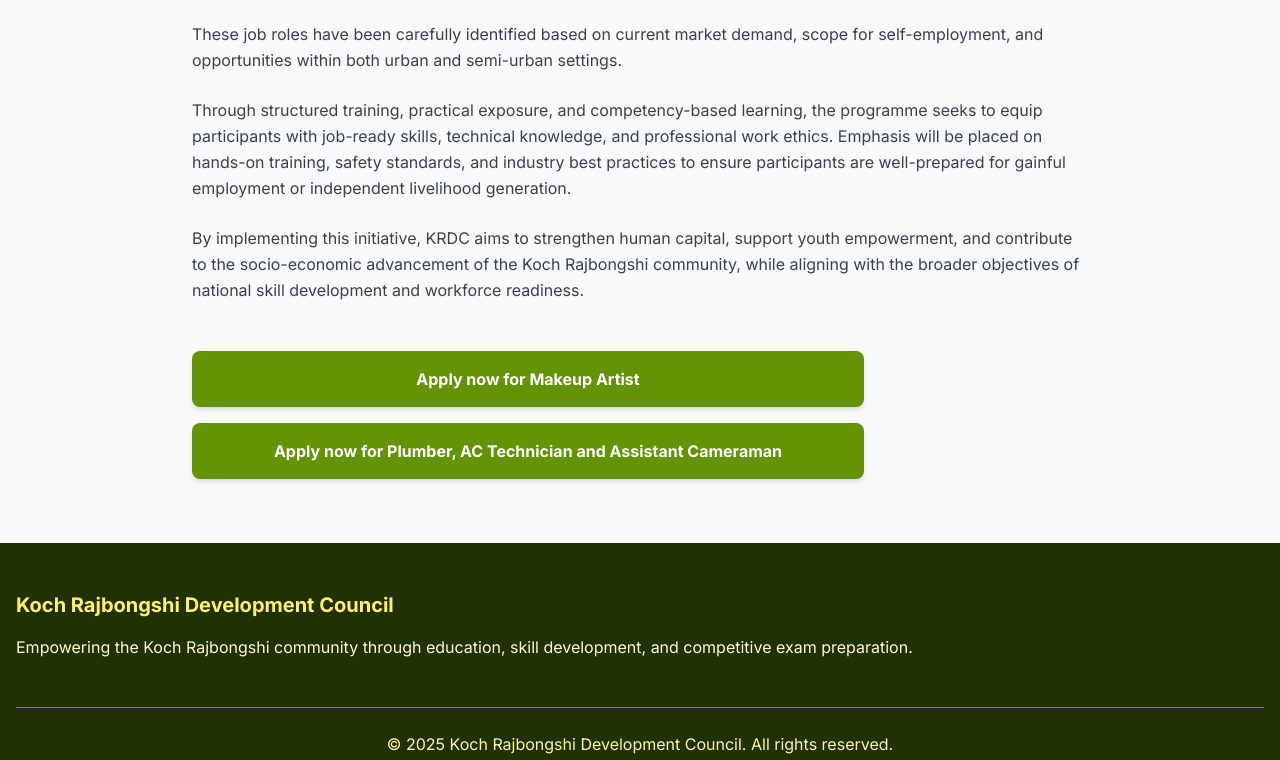
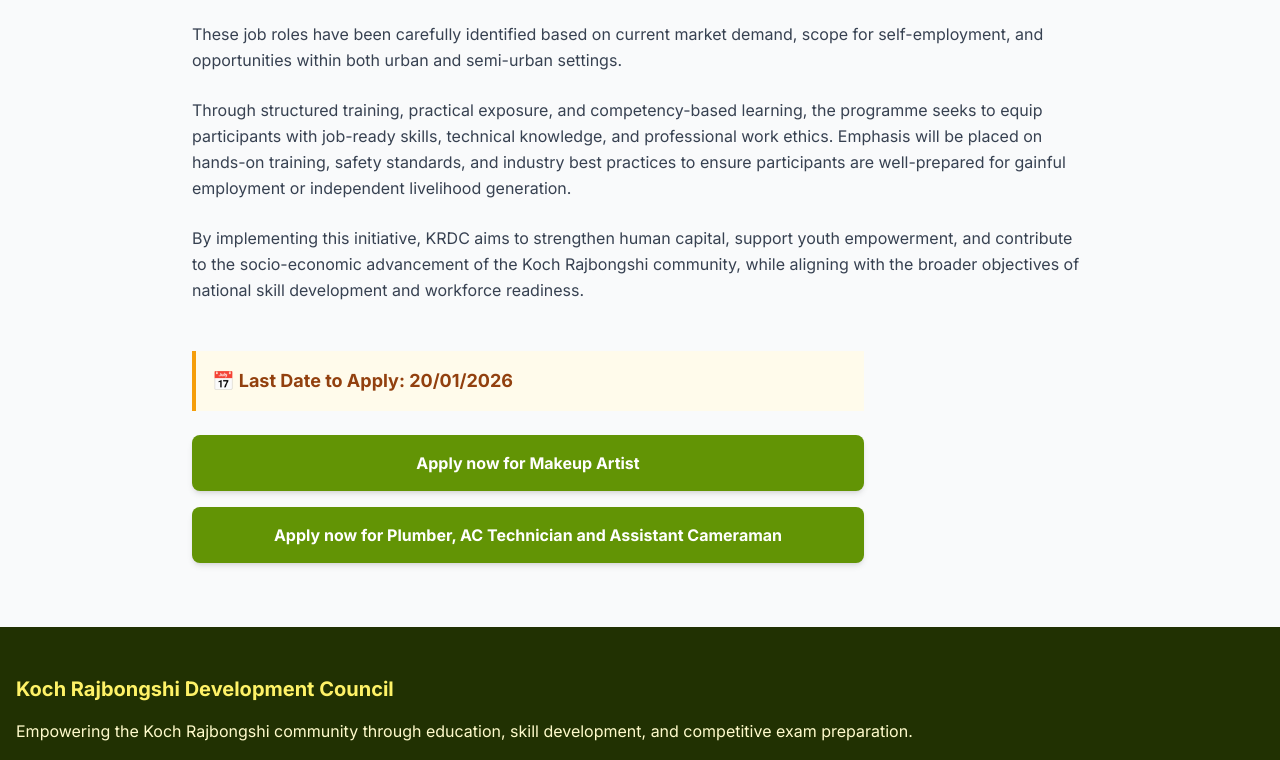
Before and after one commit to geekodour/krdc_website, an Eleventy site: page src/skill-development.njk in a window 1280 px wide. Shown: the part 505-1265 px from the top of the page. Built offline with nearby package versions, Linux system fonts and the light colour scheme; Eleventy itself is replaced by a stand-in of ours; files that its build step writes are made by us from their sources.

Commit message:
Update skill-development.njk

```diff
--- a/src/skill-development.njk
+++ b/src/skill-development.njk
@@ -38,7 +38,14 @@
             </p>
         </div>
 
-        <div class="flex flex-col gap-4 max-w-2xl">
+        <div class="max-w-2xl">
+            <div class="bg-amber-50 border-l-4 border-amber-500 p-4 mb-6">
+                <p class="text-amber-800 font-bold text-lg">
+                    📅 Last Date to Apply: 20/01/2026
+                </p>
+            </div>
+
+            <div class="flex flex-col gap-4">
                 <a href="https://docs.google.com/forms/d/e/1FAIpQLScHPqDphRzk2WTEi4ovv7miWMnslN-dZ8wxH20yXrYiLm15Sg/viewform"
                    target="_blank"
                    rel="noopener noreferrer"
@@ -55,3 +62,4 @@
             </div>
         </div>
     </div>
+</div>
```
Lines whose indentation alone changed are shown as unchanged.
